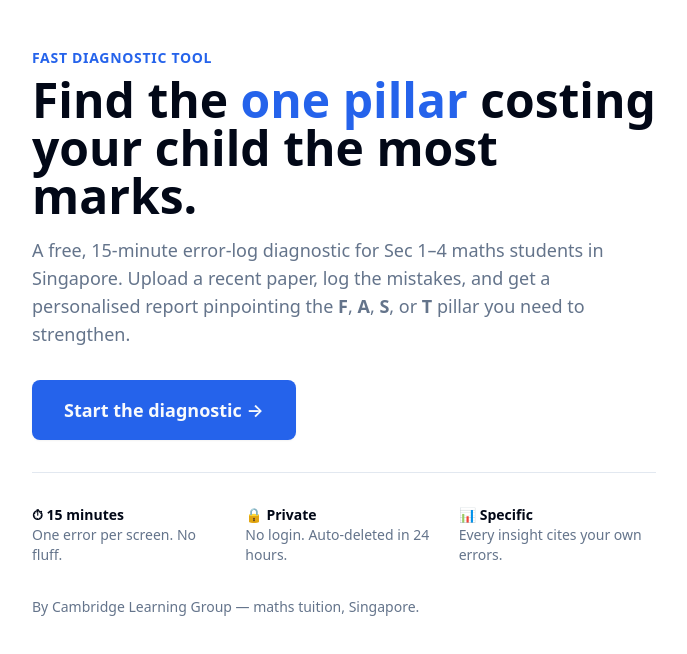
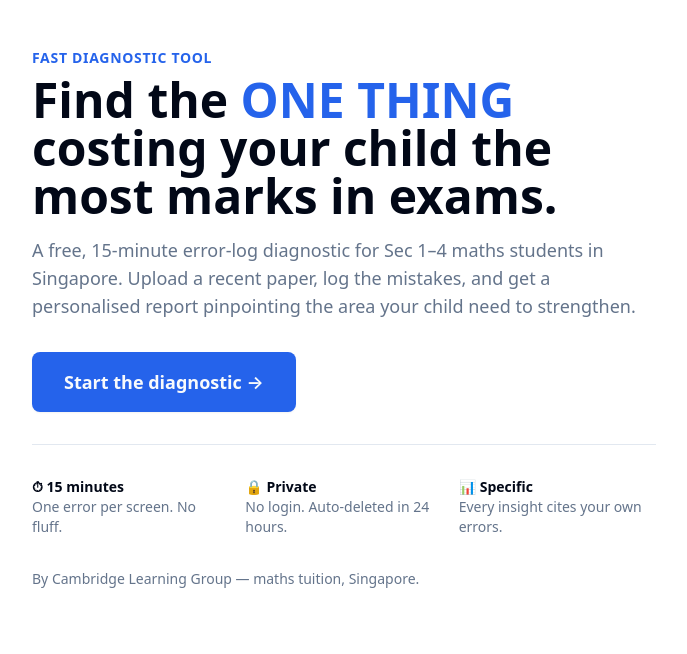
Before and after one commit to willkohsg/fast-learning-app, a Next.js app: page / in a window 1280 px wide. Shown: the top 654 px of the page, without its empty margins (296-983 px from the left). Built offline with nearby package versions, Linux system fonts and the light colour scheme; no server answers.

Commit message:
copy: landing headline -> 'ONE THING ... in exams'

```diff
--- a/app/page.tsx
+++ b/app/page.tsx
@@ -18,15 +18,14 @@ export default function LandingPage() {
             FAST DIAGNOSTIC TOOL
           </p>
           <h1 className="text-4xl font-bold leading-tight sm:text-5xl">
-            Find the <span className="text-primary">one pillar</span> costing
-            your child the most marks.
+            Find the <span className="text-primary">ONE THING</span> costing
+            your child the most marks in exams.
           </h1>
           <p className="text-lg text-muted-foreground pt-2">
             A free, 15-minute error-log diagnostic for Sec 1–4 maths students in
             Singapore. Upload a recent paper, log the mistakes, and get a
-            personalised report pinpointing the <strong>F</strong>,{" "}
-            <strong>A</strong>, <strong>S</strong>, or <strong>T</strong>{" "}
-            pillar you need to strengthen.
+            personalised report pinpointing the area your child need to
+            strengthen.
           </p>
         </div>
 
```
